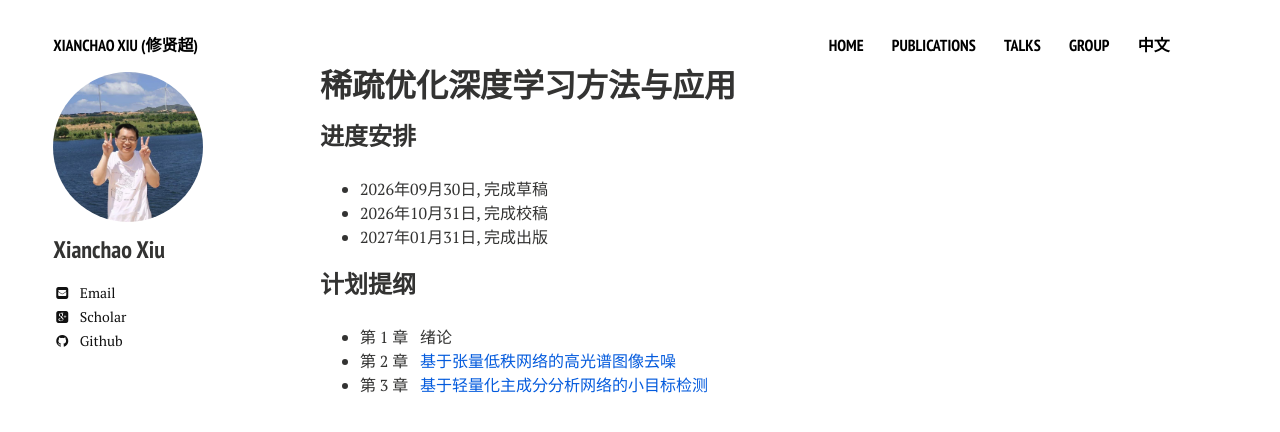
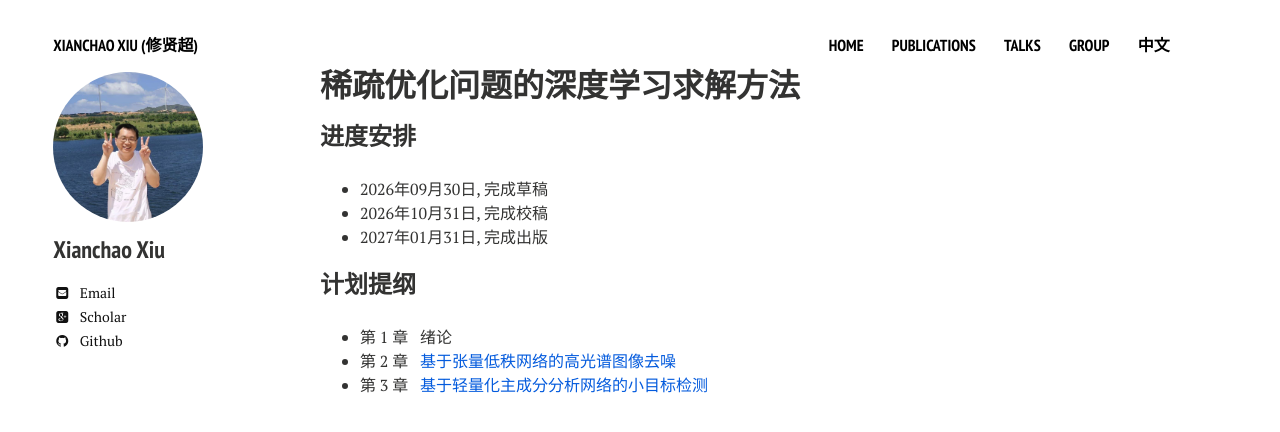
Before and after one commit to xianchaoxiu/xianchaoxiu.github.io, a Jekyll site: the page built from chinese/book/L2O/index.md, in a window 1280 px wide. Shown: the top 432 px of the page. Built offline with Jekyll 4.4.1, drawn with Linux system fonts in a browser that asks for light colours; nearby versions of some CDN libraries.

Commit message:
Update index.md

```diff
--- a/chinese/book/L2O/index.md
+++ b/chinese/book/L2O/index.md
@@ -1,6 +1,6 @@
 ---
 layout: page
-title: 稀疏优化深度学习方法与应用
+title: 稀疏优化问题的深度学习求解方法
 comments: false
 share: false
 ---
```
